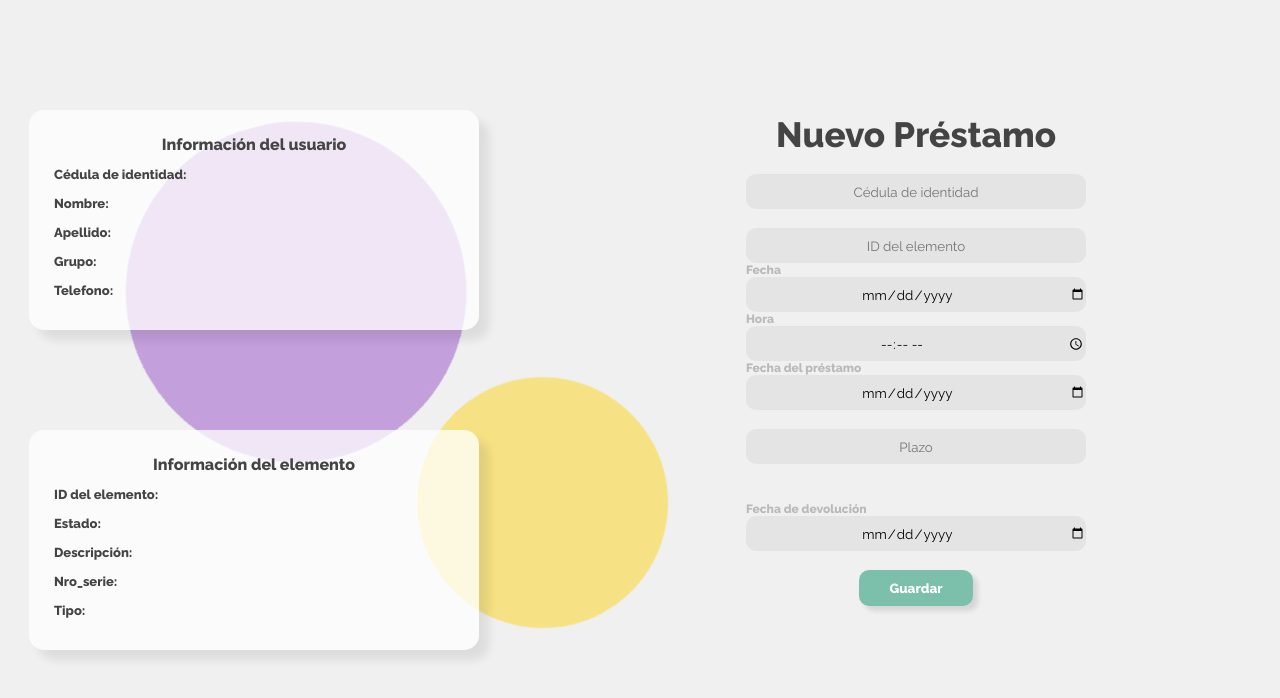
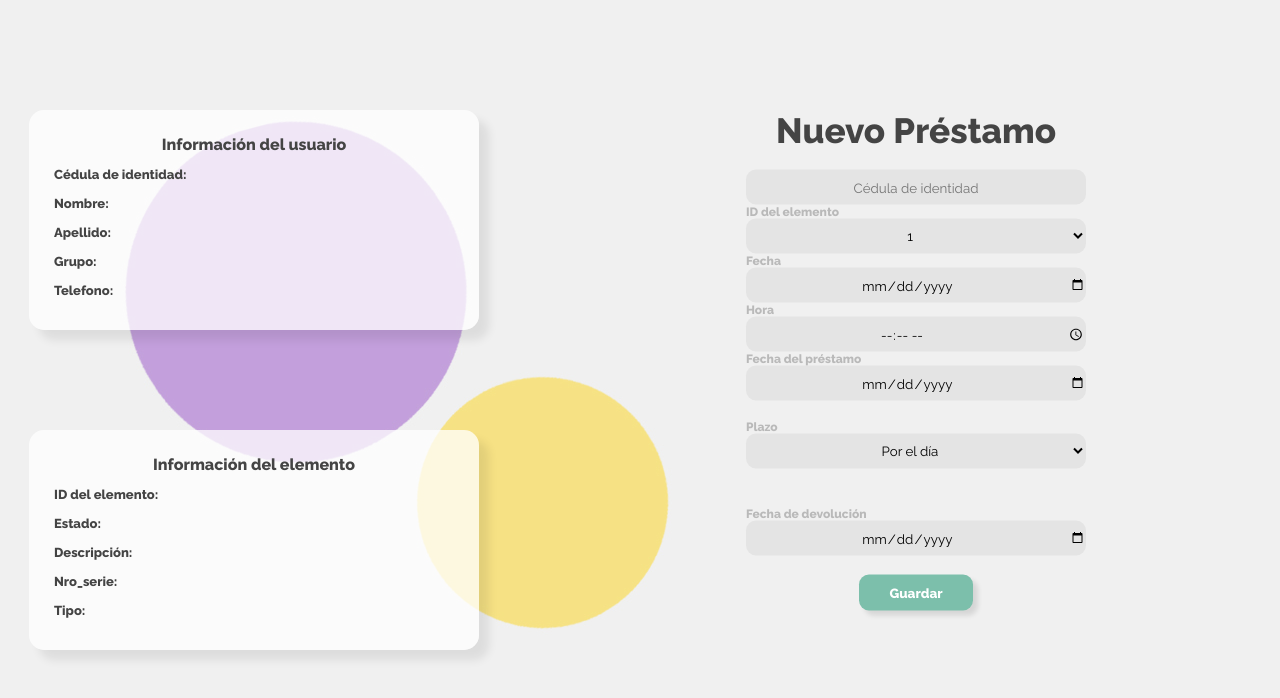
Before and after one commit to selenarey/obligatorio2021, a PHP site: page /prestamo.php in a window 1280 px wide. Shown: the part 60-758 px from the top of the page. Run offline with PHP 8.4, Linux system fonts and the light colour scheme; the visitor is signed in with stand-in values (Sample User, id 1); tables that the repository leaves empty or names only in its code hold one stand-in row (values such as "Sample post").

Commit message:
cambioss3

```diff
--- a/Controlador/prestamo.php
+++ b/Controlador/prestamo.php
@@ -55,8 +55,26 @@ session_start();
                     <br>
                     <input type="text" name="txtci" class="documento" id="documento" placeholder="Cédula de identidad" maxlength="8" required>
                     <br>
-                    <br>
-                    <input type="text" name="idele" class="ele" id="elemento" placeholder="ID del elemento" required>
+                    <h5>ID del elemento</h5>
+                    <select name="idele" class="ele" id="elemento">
+                    <?php
+                            include ("../Modelo/conexion.php");
+                            $getElemento1 = "SELECT * FROM elemento ORDER BY id";
+                            $getElemento2 = mysqli_query($conectar,$getElemento1);
+
+                            while ($row = mysqli_fetch_array ($getElemento2))
+                            {
+                                $id = $row['id'];
+                                $estado = $row['estado'];
+                                $descripcion = $row['descripcion'];
+                                $nroserie = $row['nro_serie'];
+                                $tipo = $row['tipo'];
+                    ?>
+                    <option value="<?php echo $id; ?>"><?php echo $id;?></option>
+                    <?php
+                    }
+                    ?>
+                    </select>
                     <br>
                     <h5>Fecha</h5>
                     <input type="date" name="fecha" class="fecha" id="fecha" required>
@@ -68,7 +86,13 @@ session_start();
                     <input type="date" name="fechapres" class="fecha" id="fecha" required>
                     <br>
                     <br>
-                    <input type="text" name="plazo" class="plazo" id="plzao" placeholder="Plazo" required>
+                    <h5>Plazo</h5>
+                    <select name="plazo" class="plazo" id="plzao" required>
+                    <option value="Por el día">Por el día</option>
+                    <option value="1 día">1 día</option>
+                    <option value="2 días">2 días</option>
+                    <option value="3 día">3 días</option>
+                    </select>
                     <br>
                     <br>
                     <br>
```
Also changed, not shown: Controlador/elementos.php (+7 -1 lines).
